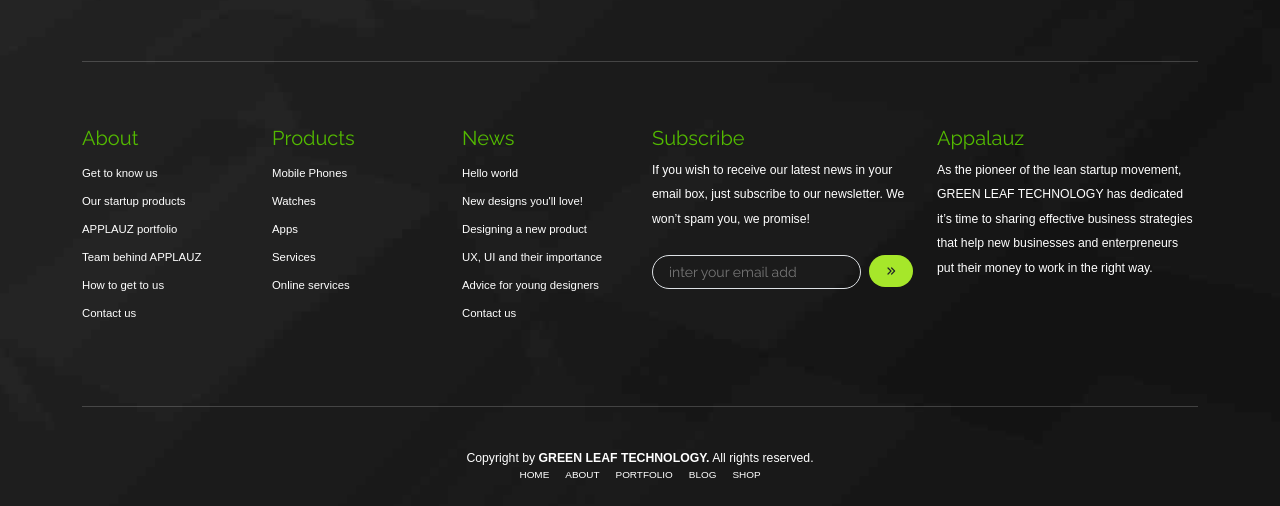
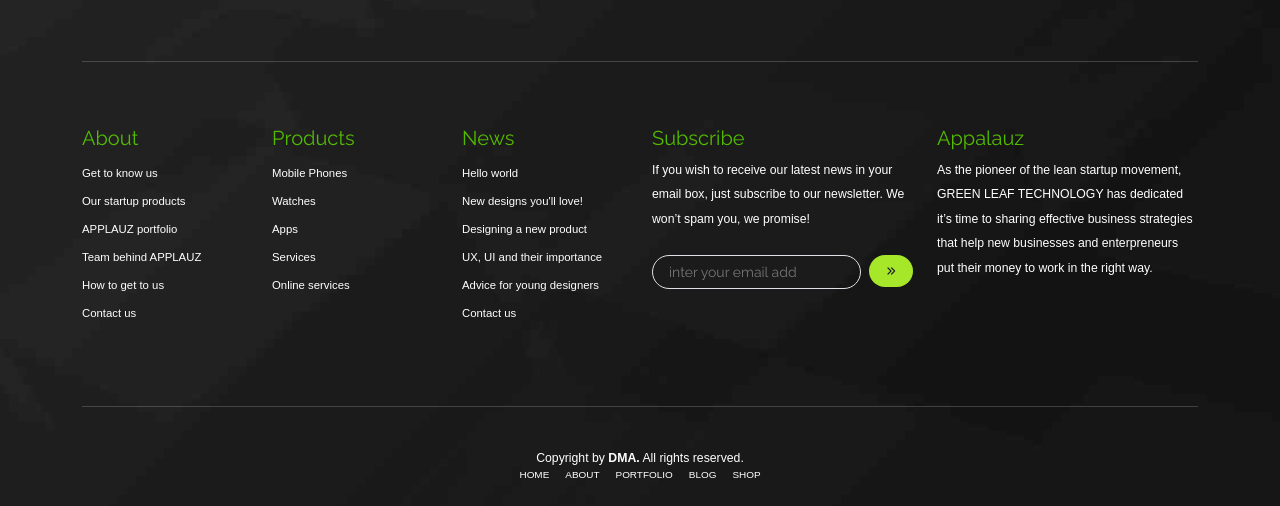
Before and after one commit to dmalidevs/applauz-company, a plain HTML site: page index.html in a window 1280 px wide. Shown: the part 8879-9385 px from the top of the page. Drawn offline with Linux system fonts and the light colour scheme.

Commit message:
Edited Copyright ownership name

```diff
--- a/index.html
+++ b/index.html
@@ -1357,7 +1357,7 @@
 				</div>
 				<hr class="bg-light bg-opacity-75">
 				<div class="py-4 text-center small font-arial">
-					<small class="text-white small pb-4">Copyright by <strong>GREEN LEAF TECHNOLOGY.</strong> All rights reserved.</small>
+					<small class="text-white small pb-4">Copyright by <strong>DMA.</strong> All rights reserved.</small>
 					<div class="d-flex gap-3 justify-content-center small theme-footer-link">
 						<a class="text-decoration-none" href="">HOME</a>
 						<a class="text-decoration-none" href="">ABOUT</a>
```
